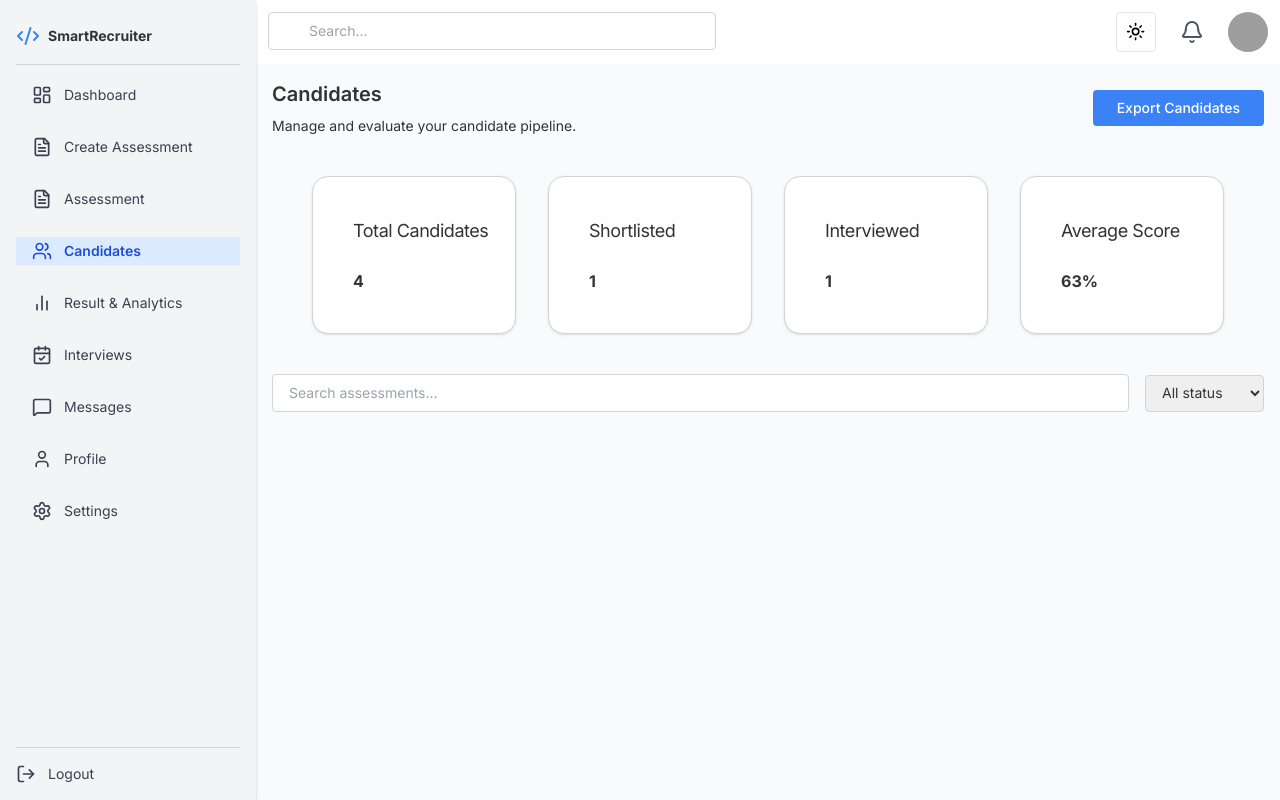
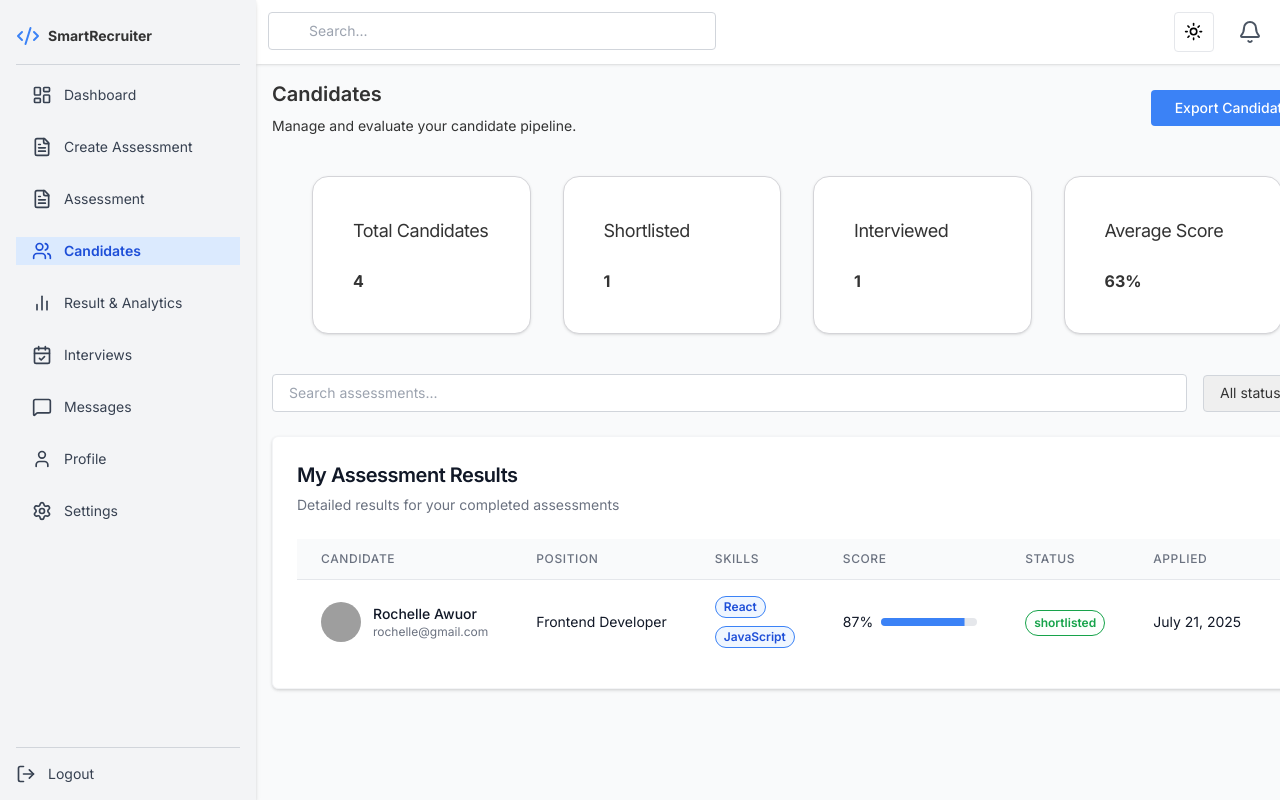
Before and after one commit to awuorochelle75/SmartRecruiter, a React (Vite) app in the folder client/: page /candidates in a window 1280 px wide. Built offline with nearby package versions, Linux system fonts and the light colour scheme; grey boxes are pictures that could not be loaded.

Commit message:
added and improved features on the candidates section in recruiters page

```diff
--- a/client/src/pages/Recruiter/Candidates.jsx
+++ b/client/src/pages/Recruiter/Candidates.jsx
@@ -1,22 +1,46 @@
 import SidebarRecruiter from '../../components/SidebarRecruiter'
 import NavbarDashboard from '../../components/NavbarDashboard';
+import { Avatar, AvatarFallback, AvatarImage } from '../../components/ui/avatar'
 import { Button } from '../../components/ui/button'
 import { Link } from 'react-router-dom'
 import { Card, CardHeader, CardTitle, CardDescription, CardContent } from '../../components/ui/card';
 import { Badge } from '../../components/ui/badge'
+import { Eye } from 'lucide-react'
+import { Progress } from '../../components/ui/progress'
 
 export default function Candidates() {
+  const myAssessmentResultsData = [
+    {
+      id: 1,
+      avatar: "/avatars/rochelle.jpg",
+      name: "Rochelle Awuor ",
+      email: "rochelle@gmail.com",
+      position: "Frontend Developer",
+      skills: "React, JavaScript",
+      score: 87,
+      status: "shortlisted",
+      completedDate: "July 21, 2025",
+    },
+    // more entries...
+  ];
+
   return (
-          <div className='flex h-screen'>
-           <div className='w-64' >
+    <div className="flex min-h-screen overflow-hidden">
+      {/* Sidebar */}
+      <div className="w-64 fixed h-full z-50">
         <SidebarRecruiter />
       </div>
-    <div className="flex-1 flex flex-col">
-    <div className="h-16 bg-white shadow">
+
+      {/* Main Content */}
+      <div className="flex-1 flex flex-col ml-64">
+        {/* Navbar */}
+        <div className="h-16 bg-white shadow z-10">
           <NavbarDashboard />
         </div>
 
-      <div className="flex-1 p-4 bg-gray-50 overflow-auto">
+        {/* Scrollable Dashboard Content */}
+        <div className="flex-1 overflow-y-auto p-4 bg-gray-50">
+          {/* Page Header */}
           <div className="flex items-center justify-between">
             <div>
               <h1 className="text-xl font-semibold">Candidates</h1>
@@ -31,60 +55,47 @@ export default function Candidates() {
                 </Link>
               </Button>
             </div>
+          </div>
 
-    </div>
+          {/* Summary Cards */}
           <div className="relative grid grid-cols-1 md:grid-cols-4 gap-8 px-2 md:px-10 mt-10 mb-10">
             <Card className="bg-white border border-zinc-300 rounded-2xl p-4 whitespace-nowrap transition duration-300 ease-in-out transform-gpu hover:scale-105 hover:shadow-2xl hover:z-[999] relative">
-
               <CardHeader>
                 <CardTitle className="text-accent-700 font-normal text-lg">Total Candidates</CardTitle>
               </CardHeader>
-                  <CardContent className='font-bold'>
-                         4
-                </CardContent>
+              <CardContent className='font-bold'>4</CardContent>
             </Card>
+
             <Card className="bg-white border border-zinc-300 rounded-2xl p-4 whitespace-nowrap transition duration-300 ease-in-out transform-gpu hover:scale-105 hover:shadow-2xl hover:z-[999] relative">
-
               <CardHeader>
                 <CardTitle className="text-accent-700 font-normal text-lg">Shortlisted</CardTitle>
               </CardHeader>
-                  <CardContent className='font-bold'>
-                   1
-                </CardContent>
+              <CardContent className='font-bold'>1</CardContent>
             </Card>
 
             <Card className="bg-white border border-zinc-300 rounded-2xl p-4 whitespace-nowrap transition duration-300 ease-in-out transform-gpu hover:scale-105 hover:shadow-2xl hover:z-[999] relative">
-
               <CardHeader>
                 <CardTitle className="text-accent-700 font-normal text-lg">Interviewed</CardTitle>
               </CardHeader>
-                  <CardContent className='font-bold'>
-                  1
-                </CardContent>
+              <CardContent className='font-bold'>1</CardContent>
             </Card>
+
             <Card className="bg-white border border-zinc-300 rounded-2xl p-4 whitespace-nowrap transition duration-300 ease-in-out transform-gpu hover:scale-105 hover:shadow-2xl hover:z-[999] relative">
-
               <CardHeader>
-                 <CardTitle className="text-accent-700  font-normal text-lg">Average Score</CardTitle>
+                <CardTitle className="text-accent-700 font-normal text-lg">Average Score</CardTitle>
               </CardHeader>
-                  <CardContent className='font-bold'>
-                    63%
-                </CardContent>
+              <CardContent className='font-bold'>63%</CardContent>
             </Card>
           </div>
 
+          {/* Search & Filter */}
           <div className="flex items-center justify-between mt-4">
-
             <input
               type="text"
               placeholder="Search assessments..."
-    className="flex-grow max-w-5xl border border-gray-300 rounded-md px-4 py-2 text-sm "
+              className="flex-grow max-w-5xl border border-gray-300 rounded-md px-4 py-2 text-sm"
             />
-
-
-  <select
-    className="ml-4 border border-gray-300 rounded-md px-3 py-2 text-sm "
-  >
+            <select className="ml-4 border border-gray-300 rounded-md px-3 py-2 text-sm">
               <option value="">All status</option>
               <option value="active">Active</option>
               <option value="draft">Draft</option>
@@ -92,11 +103,117 @@ export default function Candidates() {
             </select>
           </div>
 
+          {/* Assessment Results Table */}
+          <Card className="bg-white dark:bg-gray-900 shadow-md hover:shadow-lg transition-shadow duration-300 rounded-lg border border-gray-100 dark:border-gray-700 mt-6">
+            <CardHeader>
+              <CardTitle className="text-xl text-gray-900 dark:text-white">My Assessment Results</CardTitle>
+              <CardDescription className="text-gray-500 text-sm dark:text-gray-400">
+                Detailed results for your completed assessments
+              </CardDescription>
+            </CardHeader>
+
+            <CardContent>
+              <div className="overflow-x-auto  max-h-[400px] max w-[1000px]">
+                <table className="min-w-full divide-y divide-gray-200 dark:divide-gray-700">
+                  <thead className="bg-gray-50 dark:bg-gray-800">
+                    <tr>
+                      {["Candidate", "Position", "Skills", "Score", "Status", "Applied", "Actions"].map((header) => (
+                        <th
+                          key={header}
+                          scope="col"
+                          className="px-6 py-3 text-left text-xs font-medium text-gray-500 dark:text-gray-400 uppercase tracking-wider"
+                        >
+                          {header}
+                        </th>
+                      ))}
+                    </tr>
+                  </thead>
+               <tbody className="bg-white dark:bg-gray-900 divide-y divide-gray-200 dark:divide-gray-700">
+  {myAssessmentResultsData.map((candidate) => (
+    <tr key={candidate.id}>
+      {/* Candidate */}
+      <td className="px-6 py-4 whitespace-nowrap">
+        <div className="flex items-center space-x-3">
+          <Avatar>
+            <AvatarImage src={candidate.avatar} alt={candidate.name} />
+            <AvatarFallback>{candidate.name.charAt(0)}</AvatarFallback>
+          </Avatar>
+          <div>
+            <p className="text-sm font-medium text-gray-900 dark:text-white">{candidate.name}</p>
+            <p className="text-xs text-gray-500 dark:text-gray-400">{candidate.email}</p>
+          </div>
+        </div>
+      </td>
+
+      {/* Position */}
+      <td className="px-6 py-4 whitespace-nowrap text-sm text-gray-900 dark:text-white">
+        {candidate.position}
+      </td>
+
+      {/* Skills */}
+    <td className="px-6 py-4 whitespace-nowrap text-sm text-gray-900 dark:text-white">
+  <div className="flex flex-row flex-wrap items-center gap-2">
+    {candidate.skills.split(',').map((skill, index) => (
+      <Badge
+        key={index}
+        variant="outline"
+        className="px-2 py-0.5 text-xs rounded-full text-blue-700 border-blue-500 bg-blue-50 dark:bg-blue-900/20"
+      >
+        {skill.trim()}
+      </Badge>
+    ))}
+  </div>
+</td>
 
 
+
+      {/* Score */}
+      <td className="px-6 py-4 whitespace-nowrap">
+        <div className="flex items-center space-x-2">
+          <span className="text-sm text-gray-900 dark:text-white">{candidate.score}%</span>
+          <Progress
+            value={candidate.score}
+            className="w-24 h-2 bg-gray-200 dark:bg-gray-700"
+            indicatorClassName="bg-blue-500"
+          />
+        </div>
+      </td>
+
+      {/* Status */}
+      <td className="px-6 py-4 whitespace-nowrap">
+        <Badge
+          variant="outline"
+          className="px-2 py-1 text-xs font-semibold rounded-full text-green-600 border-green-600 bg-green-50/20 dark:bg-green-900/20"
+        >
+          {candidate.status}
+        </Badge>
+      </td>
+
+      {/* Applied */}
+      <td className="px-6 py-4 whitespace-nowrap text-sm text-gray-900 dark:text-white">
+        {candidate.completedDate}
+      </td>
+
+      {/* Actions */}
+      <td className="px-6 py-4 whitespace-nowrap text-right text-sm font-medium">
+        <Button
+          variant="ghost"
+          size="icon"
+          className="text-gray-600 hover:text-blue-600 dark:text-gray-400 dark:hover:text-blue-500 rounded-full"
+        >
+          <Eye className="h-5 w-5" />
+        </Button>
+      </td>
+    </tr>
+  ))}
+</tbody>
+
+                </table>
+              </div>
+            </CardContent>
+          </Card>
         </div>
       </div>
     </div>
-
   );
 }
```
Lines whose indentation alone changed are shown as unchanged.
